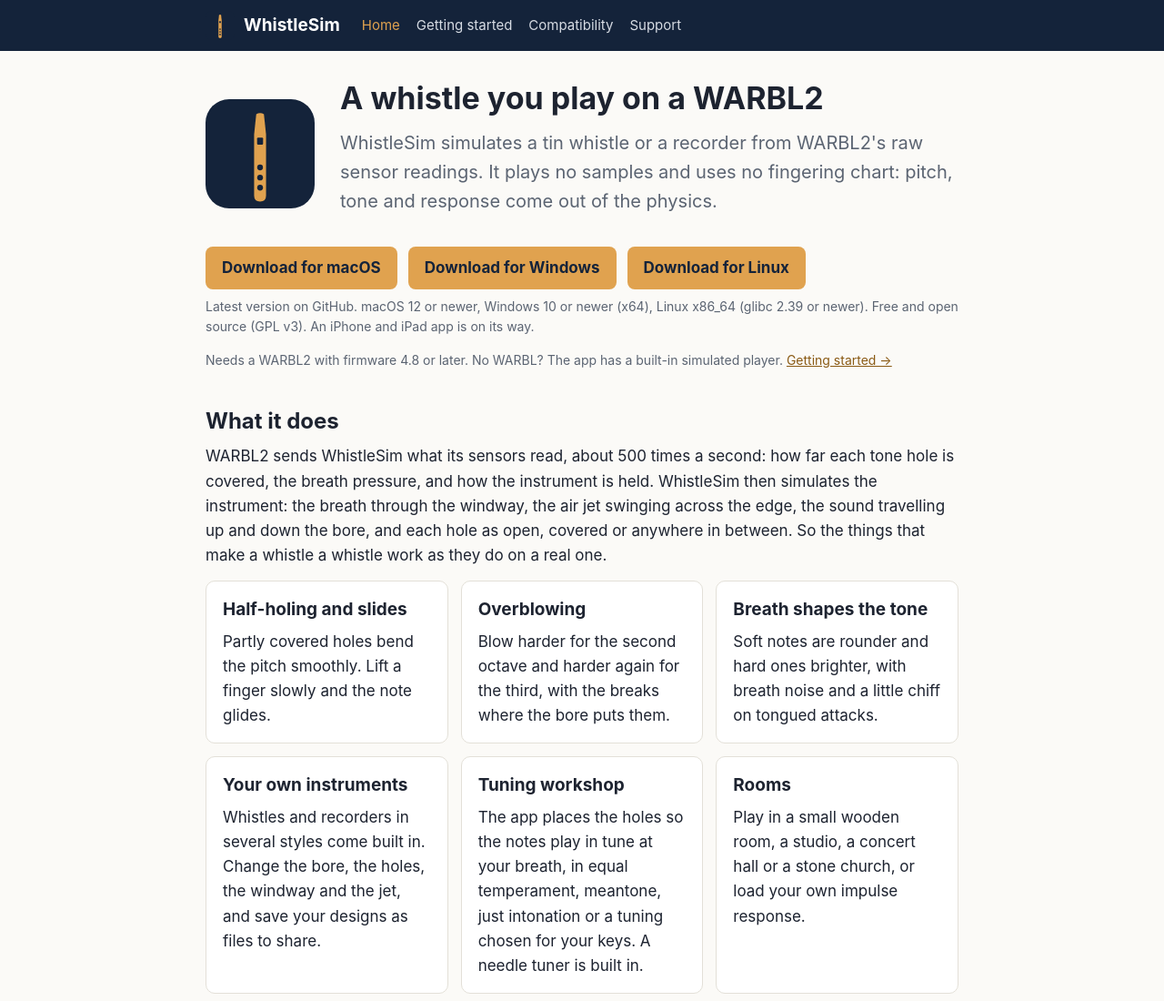
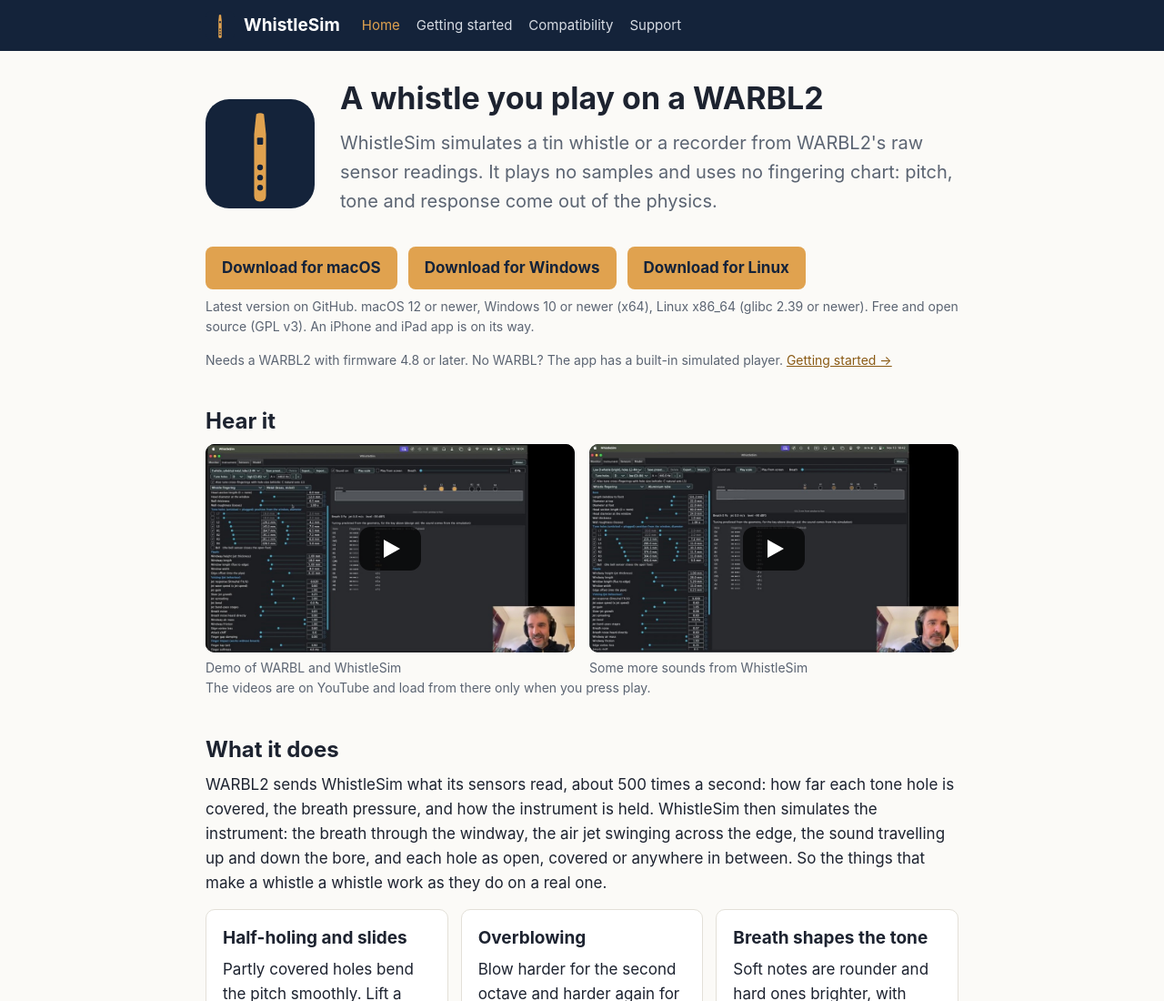
Before and after one commit to petrushy/whistlesim, a plain HTML site: page site/index.html in a window 1280 px wide. Shown: the top 1100 px of the page at 91% size. Drawn offline with Linux system fonts and the light colour scheme; no server answers.

Commit message:
Site: demo videos on the home page, loaded from YouTube only on play
Co-Authored-By: Claude Opus 5.5 <noreply@anthropic.com>

```diff
--- a/site/index.html
+++ b/site/index.html
@@ -38,6 +38,23 @@
   <p class="small"><span id="latest-version">Latest version on GitHub.</span> macOS 12 or newer, Windows 10 or newer (x64), Linux x86_64 (glibc 2.39 or newer). Free and open source (GPL v3). An iPhone and iPad app is on its way.</p>
   <p class="small">Needs a WARBL2 with firmware 4.8 or later. No WARBL? The app has a built-in simulated player. <a href="start.html">Getting started →</a></p>
 
+  <h2>Hear it</h2>
+  <div class="videos">
+    <figure>
+      <a class="video" href="https://youtu.be/hQVYfvt_F5Q" data-video-id="hQVYfvt_F5Q" data-video-title="Demo of WARBL and WhistleSim">
+        <img src="img/video-hQVYfvt_F5Q.jpg" alt="" loading="lazy"><span class="play" aria-hidden="true"></span>
+      </a>
+      <figcaption>Demo of WARBL and WhistleSim</figcaption>
+    </figure>
+    <figure>
+      <a class="video" href="https://youtu.be/tFgNlqxlm4s" data-video-id="tFgNlqxlm4s" data-video-title="Some more sounds from WhistleSim">
+        <img src="img/video-tFgNlqxlm4s.jpg" alt="" loading="lazy"><span class="play" aria-hidden="true"></span>
+      </a>
+      <figcaption>Some more sounds from WhistleSim</figcaption>
+    </figure>
+  </div>
+  <p class="small">The videos are on YouTube and load from there only when you press play.</p>
+
   <h2>What it does</h2>
   <p>WARBL2 sends WhistleSim what its sensors read, about 500 times a second: how far each tone hole is covered, the breath pressure, and how the instrument is held. WhistleSim then simulates the instrument: the breath through the windway, the air jet swinging across the edge, the sound travelling up and down the bore, and each hole as open, covered or anywhere in between. So the things that make a whistle a whistle work as they do on a real one.</p>
 
@@ -71,5 +88,6 @@
   </div>
 </footer>
 <script src="downloads.js"></script>
+<script src="videos.js"></script>
 </body>
 </html>
--- a/site/style.css
+++ b/site/style.css
@@ -133,6 +133,41 @@ figure img.diagram {
 }
 figcaption { font-size: 14px; color: var(--muted); margin-top: 6px; }
 
+/* Videos: a thumbnail that becomes the YouTube player on click */
+.videos { display: grid; grid-template-columns: repeat(auto-fit, minmax(260px, 1fr)); gap: 16px; }
+.videos figure { margin: 0; }
+.video {
+  display: block;
+  position: relative;
+  width: 100%;
+  aspect-ratio: 16 / 9;
+  border: 0;
+  border-radius: 10px;
+  overflow: hidden;
+  background: #000;
+}
+.video img { width: 100%; height: 100%; object-fit: cover; display: block; }
+.video .play {
+  position: absolute;
+  left: 50%;
+  top: 50%;
+  width: 68px;
+  height: 48px;
+  margin: -24px 0 0 -34px;
+  border-radius: 12px;
+  background: rgba(0, 0, 0, 0.7);
+}
+.video .play::after {
+  content: "";
+  position: absolute;
+  left: 27px;
+  top: 14px;
+  border-style: solid;
+  border-width: 10px 0 10px 18px;
+  border-color: transparent transparent transparent #fff;
+}
+.video:hover .play, .video:focus-visible .play { background: #c00; }
+
 /* Steps */
 ol.steps { padding-left: 22px; }
 ol.steps > li { margin-bottom: 14px; }
--- /dev/null
+++ b/site/videos.js
@@ -0,0 +1,17 @@
+// Swaps a video's thumbnail for the YouTube player when it is clicked, so the page contacts YouTube only then.
+// Without this script the thumbnails stay plain links to the videos on YouTube.
+(function () {
+  document.querySelectorAll("a.video[data-video-id]").forEach(function (link) {
+    link.addEventListener("click", function (event) {
+      event.preventDefault();
+      var frame = document.createElement("iframe");
+      frame.src = "https://www.youtube-nocookie.com/embed/" + link.getAttribute("data-video-id") + "?autoplay=1";
+      frame.title = link.getAttribute("data-video-title") || "Video";
+      frame.allow = "autoplay; encrypted-media; picture-in-picture; fullscreen";
+      frame.allowFullscreen = true;
+      frame.referrerPolicy = "strict-origin-when-cross-origin";
+      frame.className = "video";
+      link.replaceWith(frame);
+    });
+  });
+})();
```
Also changed, not shown: site/privacy.html (+2 -2 lines), site/img/video-hQVYfvt_F5Q.jpg (added), site/img/video-tFgNlqxlm4s.jpg (added).
